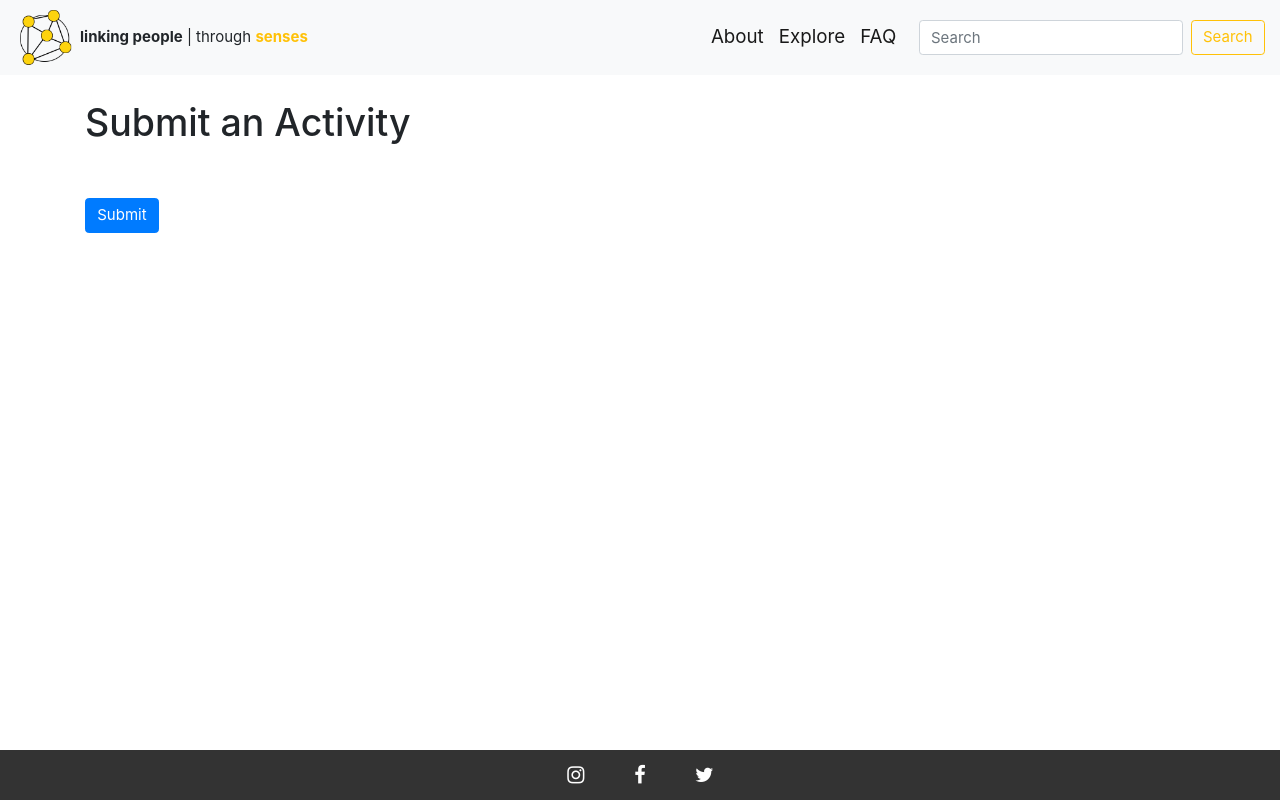
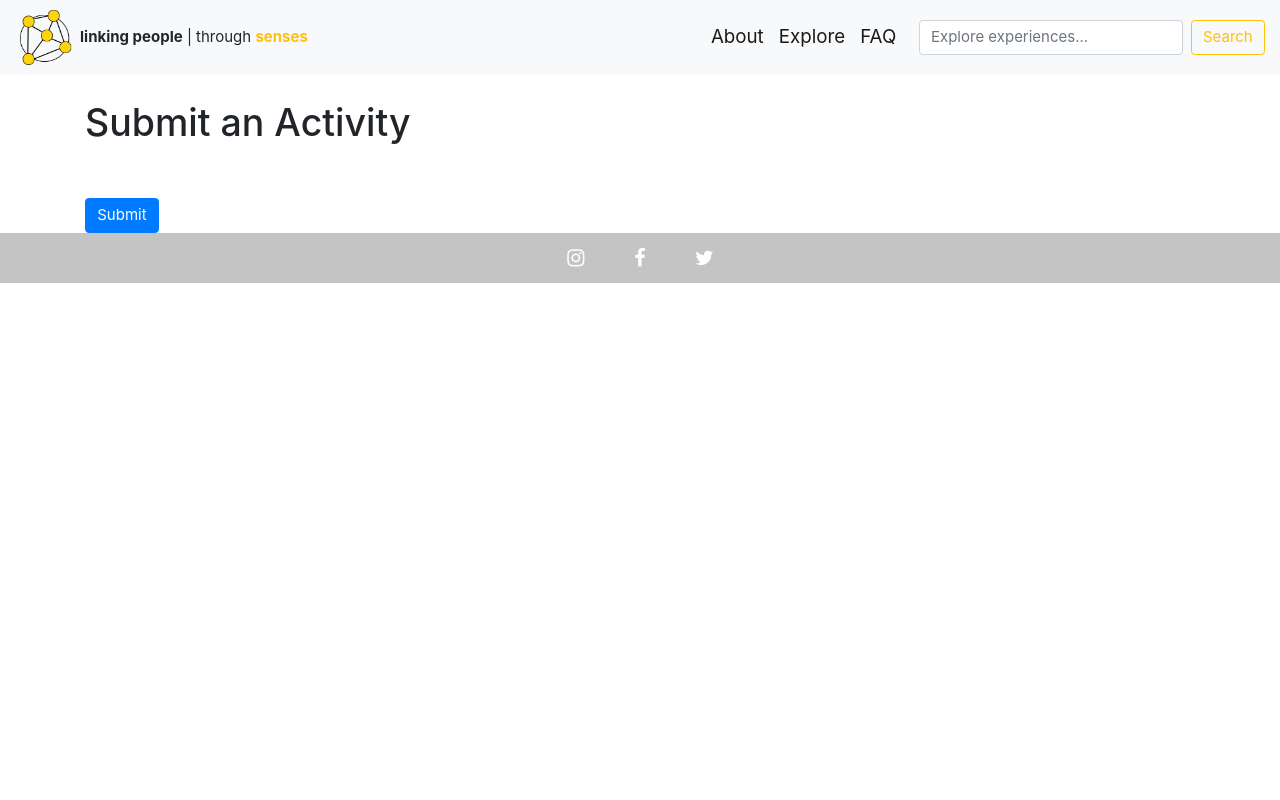
Before and after one commit to glasgow18/team-14, a Django app: template artlink/templates/add.html in a window 1280 px wide. Run offline with Django 3.2, Linux system fonts and the light colour scheme; the template is opened without the code that fills it, so the values that code supplies are empty; some libraries are stand-ins or nearby versions.

Commit message:
css-ing into the night

```diff
--- a/artlink/static/styles/styles.css
+++ b/artlink/static/styles/styles.css
@@ -54,17 +54,16 @@ margin: 5px auto;
 }
 
 .bottomnav {
-overflow: hidden;
-    background-color: #333;
+    overflow: hidden;
+    background-color: #c4c4c4;
     width: 100vw;
     bottom: 0;
     z-index: 999;
-    position: fixed;
 }
 
 .links {
   overflow: hidden;
-  background-color: #333;
+  background-color: #c4c4c4;
     text-align: right;
     float: right;
 }
--- a/artlink/templates/base.html
+++ b/artlink/templates/base.html
@@ -38,10 +38,10 @@
 
 <body>
   <nav class="navbar navbar-expand-lg navbar-light bg-light fixed-top">
-    <img class="d-inline-block align-top" id="logo" src="{% static 'images/logo.png' %}" alt="Logo" width="60" height="60" href="/">
+    <a href="/" alt="website logo"><img class="d-inline-block align-top" id="logo" src="{% static 'images/logo.png' %}" alt="Logo" width="60" height="60"></a>
     <tbody>
       <tr id="logo-text">
-        <td class="align-top"><span><strong>linking people</strong>  | through  <a id="artlink-link" href="https://www.artlinkedinburgh.co.uk/" alt="Artlink website">senses</a></span></td>
+        <td class="align-top"><span><strong>linking people</strong> | through <a id="artlink-link" href="https://www.artlinkedinburgh.co.uk/" alt="Artlink website">senses</a></span></td>
       </tr>
     </tbody>
     <div class="navbar-collapse collapse justify-content-end">
@@ -59,7 +59,7 @@
       </ul>
       <span class="navbar-text">
         <form class="nav-item form-inline my-2 my-lg-0" id="search" action="{% url 'browse' %}" method="GET">
-          <input id="id_q" class="form-control mr-sm-2" name="q" type="search" placeholder="Search" aria-label="Search">
+          <input id="id_q" class="form-control mr-sm-2" name="q" type="search" placeholder="Explore experiences..." aria-label="Search">
           <button class="btn btn-outline-warning" id="navbar-search-button" type="submit">Search</button>
         </form>
       </span>
@@ -67,16 +67,8 @@
   </nav>
 
 
-  <link href="//maxcdn.bootstrapcdn.com/bootstrap/4.1.1/css/bootstrap.min.css" rel="stylesheet" id="bootstrap-css">
-  <script src="//maxcdn.bootstrapcdn.com/bootstrap/4.1.1/js/bootstrap.min.js"></script>
-  <script src="//cdnjs.cloudflare.com/ajax/libs/jquery/3.2.1/jquery.min.js"></script>
-
-  <link href="//maxcdn.bootstrapcdn.com/font-awesome/4.2.0/css/font-awesome.min.css" rel="stylesheet">
-
-
-  <div style="padding-left:16px">
-
-  </div>
+  {% block body_block %}
+  {% endblock %}
 
   <footer class="footer">
     <div class="bottomnav">
@@ -89,19 +81,13 @@
         <div>
         </div>
   </footer>
-  {% block body_block %}
 
-  {% endblock %}
-
-</body>
-
-
+  <link href="//maxcdn.bootstrapcdn.com/font-awesome/4.2.0/css/font-awesome.min.css" rel="stylesheet">
   <!--Fallback.js-->
   <link rel="stylesheet" href="https://www.w3schools.com/w3css/4/w3.css">
 
   <!-- Bootstrap Stylesheet -->
   <link rel="stylesheet" href="https://cdnjs.cloudflare.com/ajax/libs/twitter-bootstrap/4.0.0/css/bootstrap.min.css" integrity="sha256-LA89z+k9fjgMKQ/kq4OO2Mrf8VltYml/VES+Rg0fh20=" crossorigin="anonymous" />
-<!--WOW.js-->
 
   <!--Animate.css-->
   <link rel="stylesheet" href="https://cdnjs.cloudflare.com/ajax/libs/animate.css/3.5.2/animate.min.css" integrity="sha256-j+P6EZJVrbXgwSR5Mx+eCS6FvP9Wq27MBRC/ogVriY0=" crossorigin="anonymous" />
@@ -115,7 +101,6 @@
 
   {% block js_block %}
   {% endblock %}
-
 </body>
 
 </html>
```
Lines whose indentation alone changed are shown as unchanged.
